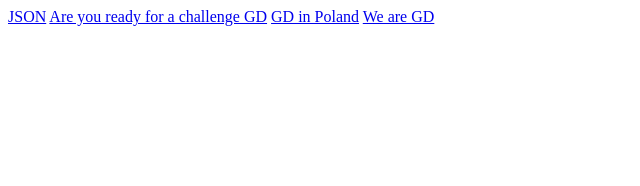
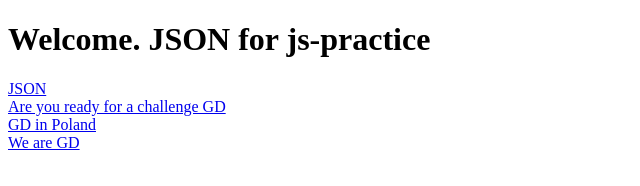
Before and after one commit to AlexShcherbak/gd-template-3, a plain HTML site: page index.html in a window 1280 px wide. Shown: the whole page, without its empty margins (0-640 px from the left). Drawn offline with Linux system fonts and the light colour scheme.

Commit message:
Update index.html

```diff
--- a/index.html
+++ b/index.html
@@ -7,9 +7,15 @@
     <title>Document</title>
 </head>
 <body>
-    <a href="./db.json">JSON</a>
-    <a href="./Are you ready for a challenge_ Join Grid Dynamics.mp4">Are you ready for a challenge GD</a>
-    <a href="./Grid Dynamics in Poland.mp4">GD in Poland</a>
-    <a href="./Grid Dynamics I We are Grid Dynamics.mp4">We are GD</a>
+    <h1>Welcome. JSON for js-practice</h1>
+    <div>
+        <a href="./db.json">JSON</a>
+        <br>
+        <a href="./Are you ready for a challenge_ Join Grid Dynamics.mp4">Are you ready for a challenge GD</a>
+        <br>
+        <a href="./Grid Dynamics in Poland.mp4">GD in Poland</a>
+        <br>
+        <a href="./Grid Dynamics I We are Grid Dynamics.mp4">We are GD</a>
+    </div>
 </body>
 </html>
```
